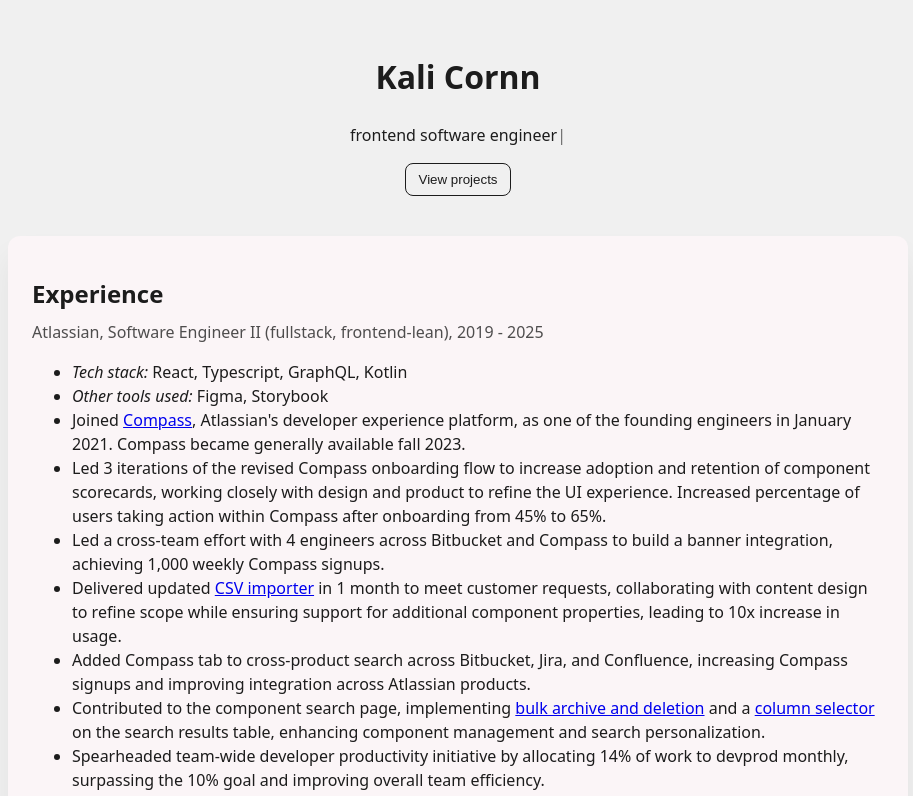
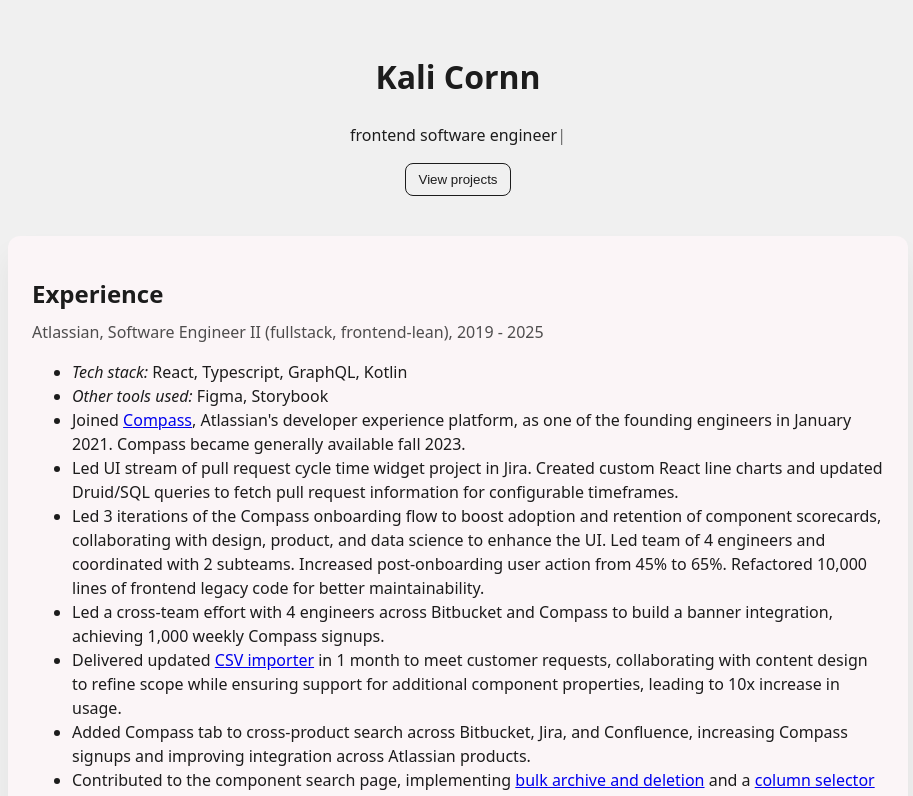
Before and after one commit to kcornn/kcornn.github.io, a React (Vite) app: page / in a window 1280 px wide. Shown: the top 796 px of the page, without its empty margins (182-1095 px from the left). Built offline with nearby package versions, Linux system fonts and the light colour scheme.

Commit message:
more exp

```diff
--- a/src/App.tsx
+++ b/src/App.tsx
@@ -178,11 +178,18 @@
                   available fall 2023.
                 </li>
                 <li>
-                  Led 3 iterations of the revised Compass onboarding flow to
-                  increase adoption and retention of component scorecards,
-                  working closely with design and product to refine the UI
-                  experience. Increased percentage of users taking action within
-                  Compass after onboarding from 45% to 65%.
+                  Led UI stream of pull request cycle time widget project in
+                  Jira. Created custom React line charts and updated Druid/SQL
+                  queries to fetch pull request information for configurable
+                  timeframes.
+                </li>
+                <li>
+                  Led 3 iterations of the Compass onboarding flow to boost
+                  adoption and retention of component scorecards, collaborating
+                  with design, product, and data science to enhance the UI. Led
+                  team of 4 engineers and coordinated with 2 subteams. Increased
+                  post-onboarding user action from 45% to 65%. Refactored 10,000
+                  lines of frontend legacy code for better maintainability.
                 </li>
                 <li>
                   Led a cross-team effort with 4 engineers across Bitbucket and
```
